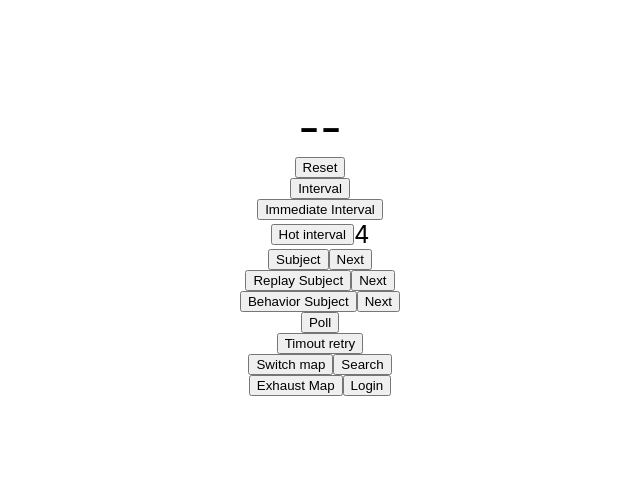
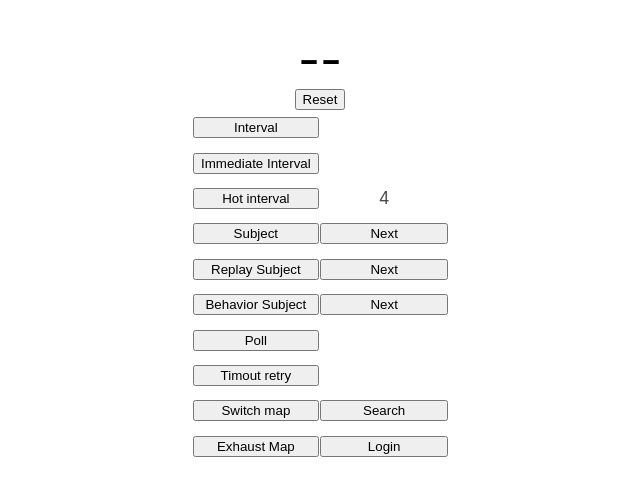
Before and after one commit to vagonpidarasov/use-observable, a React (Create React App) app: page / in a window 1280 px wide. Shown: the part 153-648 px from the top of the page, without its empty margins (320-960 px from the left). Built offline with nearby package versions, Linux system fonts and the light colour scheme.

Commit message:
chore: Do grid

```diff
--- a/src/App.scss
+++ b/src/App.scss
@@ -6,10 +6,33 @@
   align-items: center;
   flex-direction: column;
 
-  .controls {
-    display: flex;
-    justify-content: center;
-    align-items: center;
+  .grid {
+    display: grid;
+    grid-template-columns: 100%;
+  }
+
+  .grid-row {
+    margin: 0.3em 0;
+    display: grid;
+    grid-template-areas:
+      "pick control";
+    grid-template-columns: 1fr 1fr;
+
+    .pick {
+      grid-area: pick;
+      margin: 0 0.1em;
+    }
+
+    .value {
+      text-align: center;
+      font-size: 0.7em;
+      color: rgba(0,0,0,0.7);
+    }
+
+    .control {
+      margin: 0 0.1em;
+      grid-area: control;
+    }
   }
 
   .value {
--- a/src/App.tsx
+++ b/src/App.tsx
@@ -29,6 +29,7 @@ function App() {
 
       <button onClick={handleReset}>Reset</button>
 
+      <div className="grid">
         <Interval onSelect={handleSelect} />
         <ImmediateInterval onSelect={handleSelect} />
         <HotInterval onSelect={handleSelect} />
@@ -40,6 +41,7 @@ function App() {
         <SwitchMap onSelect={handleSelect} />
         <ExhaustMap onSelect={handleSelect} />
       </div>
+    </div>
   );
 }
 
--- a/src/use-cases/BehaviorSubject.tsx
+++ b/src/use-cases/BehaviorSubject.tsx
@@ -10,8 +10,8 @@ export function BehaviorSubjectObservable({onSelect}: PropsType) {
   const handleNext = useCallback(() => subject.next(Math.floor(Math.random()*100)), [subject]);
 
   return (
-    <div className="controls">
-      <button onClick={handleSelect}>Behavior Subject</button>
+    <div className="grid-row">
+      <button className="pick" onClick={handleSelect}>Behavior Subject</button>
       <button onClick={handleNext}>Next</button>
     </div>
   );
--- a/src/use-cases/ExhaustMap.tsx
+++ b/src/use-cases/ExhaustMap.tsx
@@ -23,8 +23,8 @@ export function ExhaustMap({onSelect}: PropsType) {
   const handleLogin = useCallback(() => subject.next(true), [subject]);
 
   return (
-    <div className="controls">
-      <button onClick={handleSelect}>Exhaust Map</button>
+    <div className="grid-row">
+      <button className="pick" onClick={handleSelect}>Exhaust Map</button>
       <button onClick={handleLogin}>Login</button>
     </div>
   );
--- a/src/use-cases/FetchPoll.tsx
+++ b/src/use-cases/FetchPoll.tsx
@@ -23,8 +23,8 @@ export function FetchPoll({onSelect}: PropsType) {
   const handleSelect = useCallback(() => onSelect(observable), []);
 
   return (
-    <div className="controls">
-      <button onClick={handleSelect}>Poll</button>
+    <div className="grid-row">
+      <button className="pick" onClick={handleSelect}>Poll</button>
     </div>
   );
 }
--- a/src/use-cases/HotInterval.tsx
+++ b/src/use-cases/HotInterval.tsx
@@ -9,8 +9,10 @@ export function HotInterval({onSelect}: PropsType) {
   const handleSelect = useCallback(() => onSelect(observable), [observable]);
   const hot = useObservable<number>(observable);
 
-  return <div className="controls">
-    <button onClick={handleSelect}>Hot interval</button>
-    <span>{String(hot)}</span>
-  </div>
+  return (
+    <div className="grid-row">
+      <button className="pick" onClick={handleSelect}>Hot interval</button>
+      <span className="control value">{String(hot)}</span>
+    </div>
+  );
 }
--- a/src/use-cases/ImmediateInterval.tsx
+++ b/src/use-cases/ImmediateInterval.tsx
@@ -9,5 +9,9 @@ const observable = EMPTY.pipe(
 
 export function ImmediateInterval({onSelect}: PropsType) {
   const handleSelect = useCallback(() => onSelect(observable), [observable]);
-  return <button onClick={handleSelect}>Immediate Interval</button>;
+  return (
+    <div className="grid-row">
+      <button className="pick" onClick={handleSelect}>Immediate Interval</button>
+    </div>
+  );
 }
--- a/src/use-cases/Interval.tsx
+++ b/src/use-cases/Interval.tsx
@@ -6,5 +6,10 @@ const observable = interval(1000);
 
 export function Interval({onSelect}: PropsType) {
   const handleSelect = useCallback(() => onSelect(observable), [observable]);
-  return <button onClick={handleSelect}>Interval</button>;
+
+  return (
+    <div className="grid-row">
+      <button className="pick" onClick={handleSelect}>Interval</button>
+    </div>
+  );
 }
--- a/src/use-cases/ReplaySubject.tsx
+++ b/src/use-cases/ReplaySubject.tsx
@@ -10,8 +10,8 @@ export function ReplaySubjectObservable({onSelect}: PropsType) {
   const handleNext = useCallback(() => subject.next(Math.floor(Math.random()*100)), [subject]);
 
   return (
-    <div className="controls">
-      <button onClick={handleSelect}>Replay Subject</button>
+    <div className="grid-row">
+      <button className="pick" onClick={handleSelect}>Replay Subject</button>
       <button onClick={handleNext}>Next</button>
     </div>
   );
--- a/src/use-cases/Subject.tsx
+++ b/src/use-cases/Subject.tsx
@@ -10,8 +10,8 @@ export function SubjectObservable({onSelect}: PropsType) {
   const handleNext = useCallback(() => subject.next(Math.floor(Math.random()*100)), [subject]);
 
   return (
-    <div className="controls">
-      <button onClick={handleSelect}>Subject</button>
+    <div className="grid-row">
+      <button className="pick" onClick={handleSelect}>Subject</button>
       <button onClick={handleNext}>Next</button>
     </div>
   );
--- a/src/use-cases/SwitchMap.tsx
+++ b/src/use-cases/SwitchMap.tsx
@@ -23,8 +23,8 @@ export function SwitchMap({onSelect}: PropsType) {
   const handleLogin = useCallback(() => subject.next(true), [subject]);
 
   return (
-    <div className="controls">
-      <button onClick={handleSelect}>Switch map</button>
+    <div className="grid-row">
+      <button className="pick" onClick={handleSelect}>Switch map</button>
       <button onClick={handleLogin}>Search</button>
     </div>
   );
--- a/src/use-cases/TimeoutRetry.tsx
+++ b/src/use-cases/TimeoutRetry.tsx
@@ -19,8 +19,8 @@ export function TimeoutRetry({onSelect}: PropsType) {
   const handleSelect = useCallback(() => onSelect(data), []);
 
   return (
-    <div className="controls">
-      <button onClick={handleSelect}>Timout retry</button>
+    <div className="grid-row">
+      <button className="pick" onClick={handleSelect}>Timout retry</button>
     </div>
   );
 }
```
Lines whose indentation alone changed are shown as unchanged.
